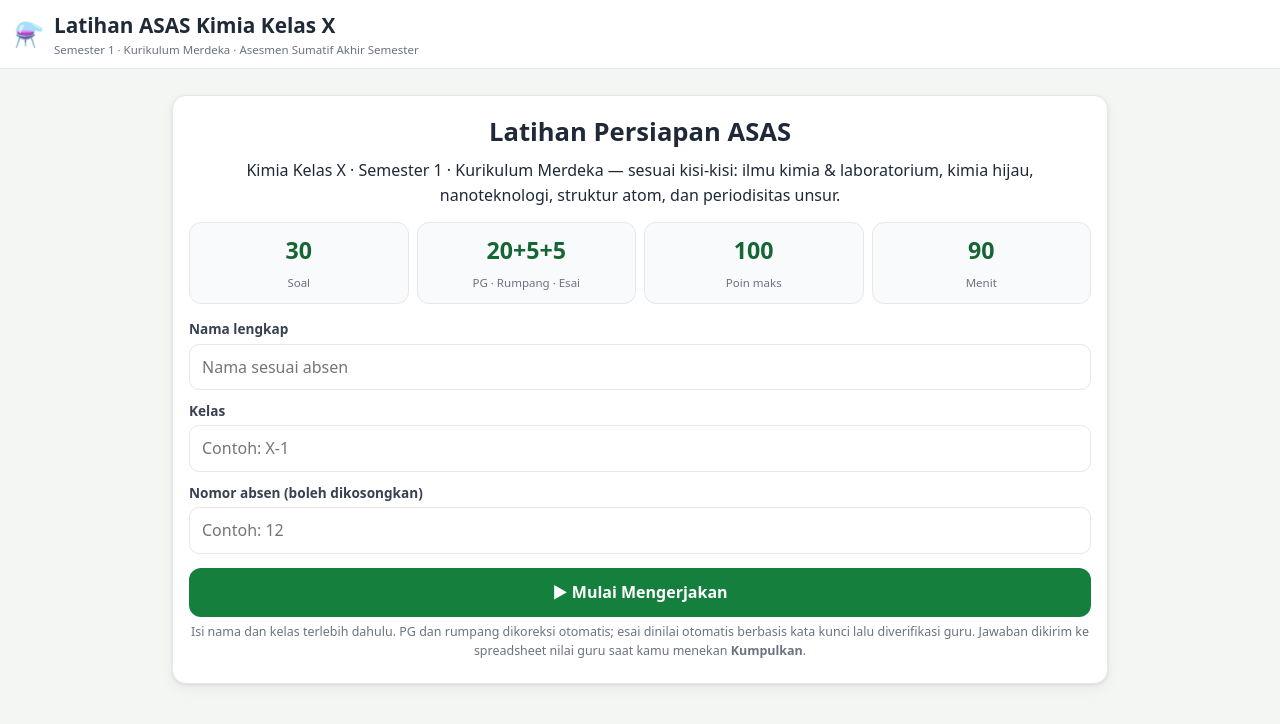
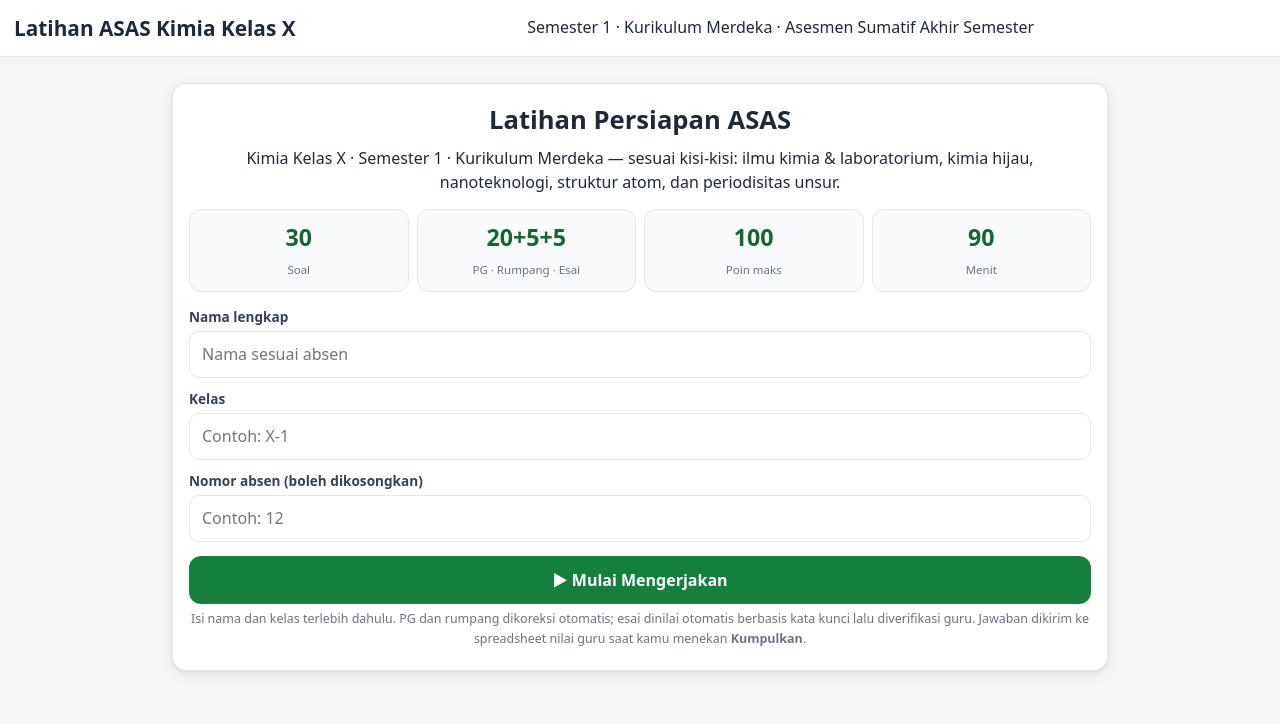
Before and after one commit to pasukansaja/latihanasas, a plain HTML site: page index.html in a window 1280 px wide. Drawn offline with Linux system fonts and the light colour scheme.

Commit message:
Update index.html

```diff
--- a/index.html
+++ b/index.html
@@ -140,10 +140,7 @@ ol.steps li{margin:6px 0}
 <body>
 
 <header class="topbar">
-  <div class="brand" id="adminTrigger">
-    <span class="logo">⚗️</span>
-    <div>
-      <h1>Latihan ASAS Kimia Kelas X</h1>
+     <h1>Latihan ASAS Kimia Kelas X</h1>
       <p>Semester 1 · Kurikulum Merdeka · Asesmen Sumatif Akhir Semester</p>
     </div>
   </div>
```
